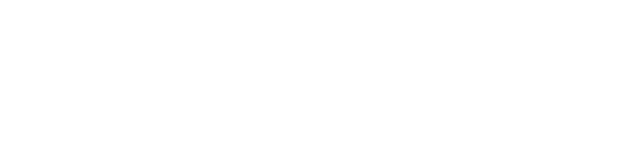
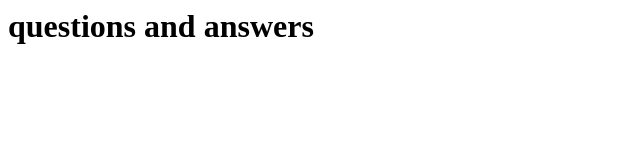
Before and after one commit to mateusmatosleonardo/questions-and-answers, a plain HTML site: page index.html in a window 1280 px wide. Shown: the whole page, without its empty margins (0-640 px from the left). Drawn offline with Linux system fonts and the light colour scheme.

Commit message:
creating div title

```diff
--- a/index.html
+++ b/index.html
@@ -7,6 +7,10 @@
 </head>
 <body>
 
+    <div class="title">
+        <h1>questions and answers</h1>
+    </div>
+
     <script src="app.js"></script>
 </body>
 </html>
```
